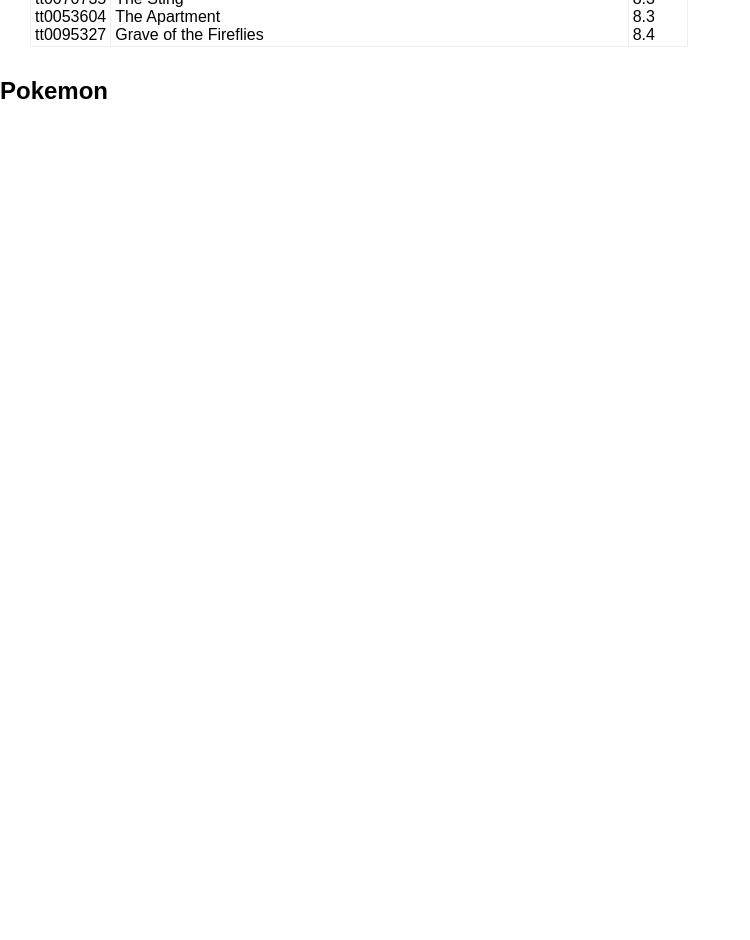
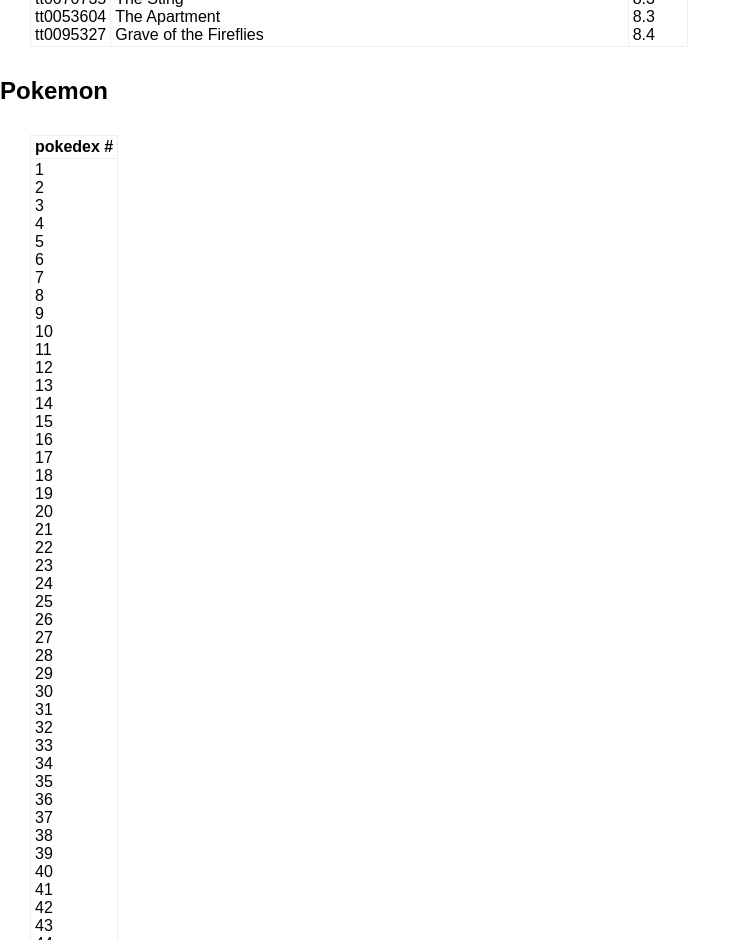
Before and after one commit to trediagaurav/grid, a React (Create React App) app: page / in a window 1280 px wide. Shown: the part 1860-2800 px from the top of the page, without its empty margins (0-750 px from the left). Before the commit the page ends 1985 px from the top, so only its background shows below. Built offline with nearby package versions, Linux system fonts and the light colour scheme.

Commit message:
small commit in grid

```diff
--- a/src/App.js
+++ b/src/App.js
@@ -62,7 +62,7 @@
     <Grid config={moviesConfig} data={movies} />
 
     <h2>Pokemon</h2>
-    {/* <Grid config={pokemonConfig} data={pokemon} /> */}
+    <Grid config={pokemonConfig} data={pokemon} />
   </div>
 );
 
```
